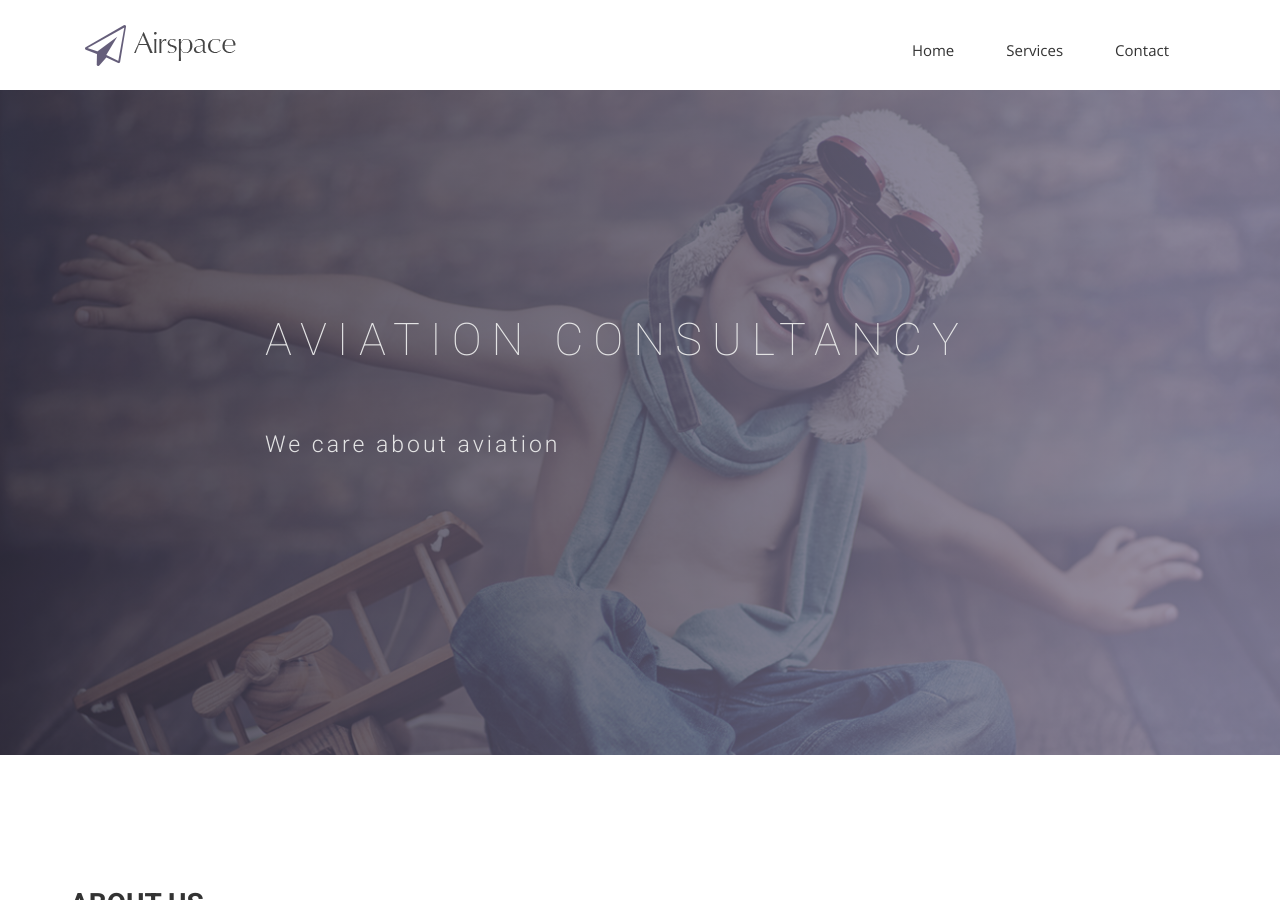
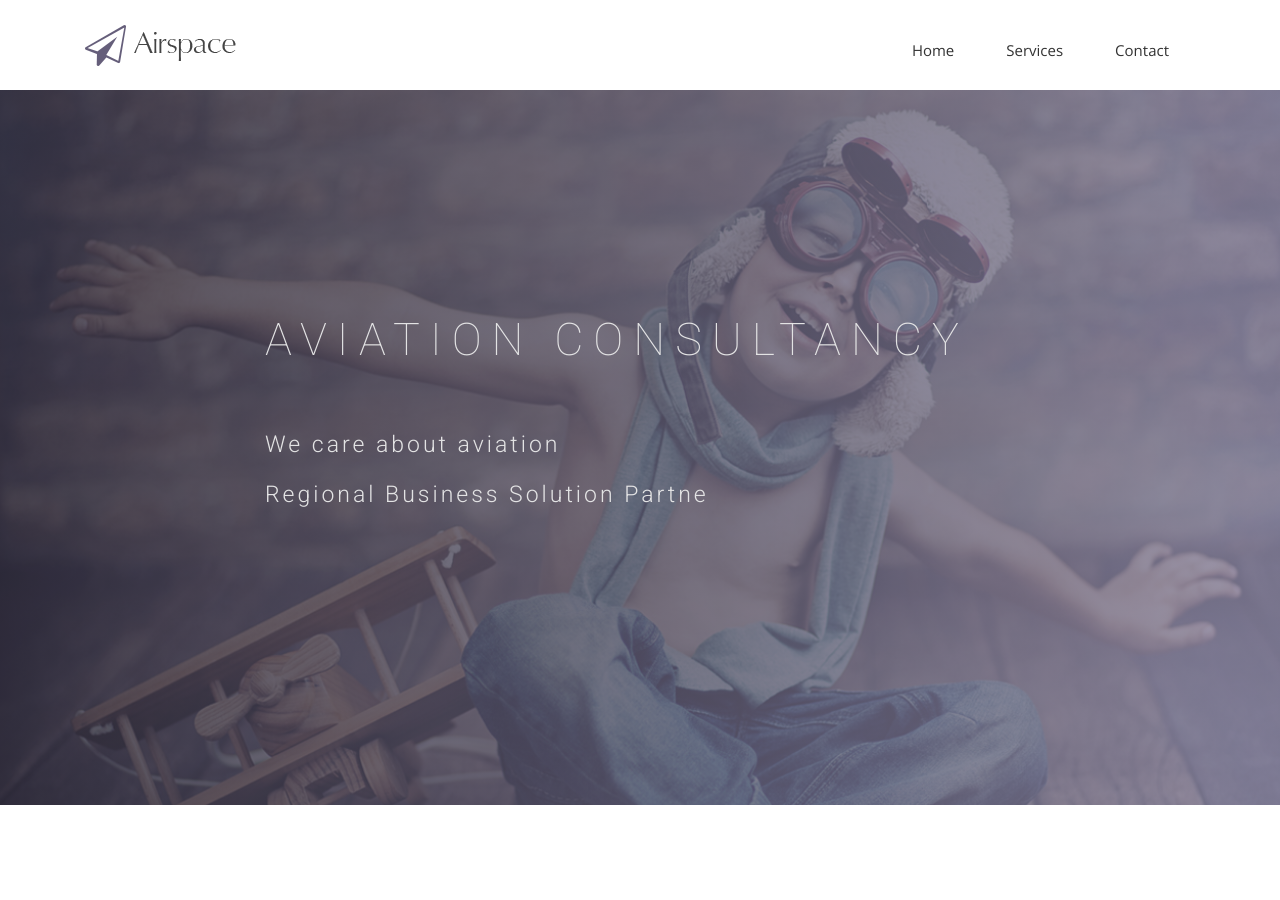
Before and after one commit to hrnaltd/hrnaltd.github.io, a Jekyll site: the page built from index.html, in a window 1280 px wide and 900 px high. Built offline with Jekyll 4.4.1, drawn with Linux system fonts in a browser that asks for light colours; nearby versions of some CDN libraries; some web fonts are replaced.

Commit message:
Update index.html
change in def

```diff
--- a/index.html
+++ b/index.html
@@ -12,6 +12,7 @@ permalink: /
         <div class="block">
           <h1 class="animated fadeInUp">AVIATION CONSULTANCY</h1>
           <p class="animated fadeInUp">We care about aviation</p>
+          <p class="animated fadeInUp">Regional Business Solution Partne</p>
         </div>
       </div>
     </div>
```
